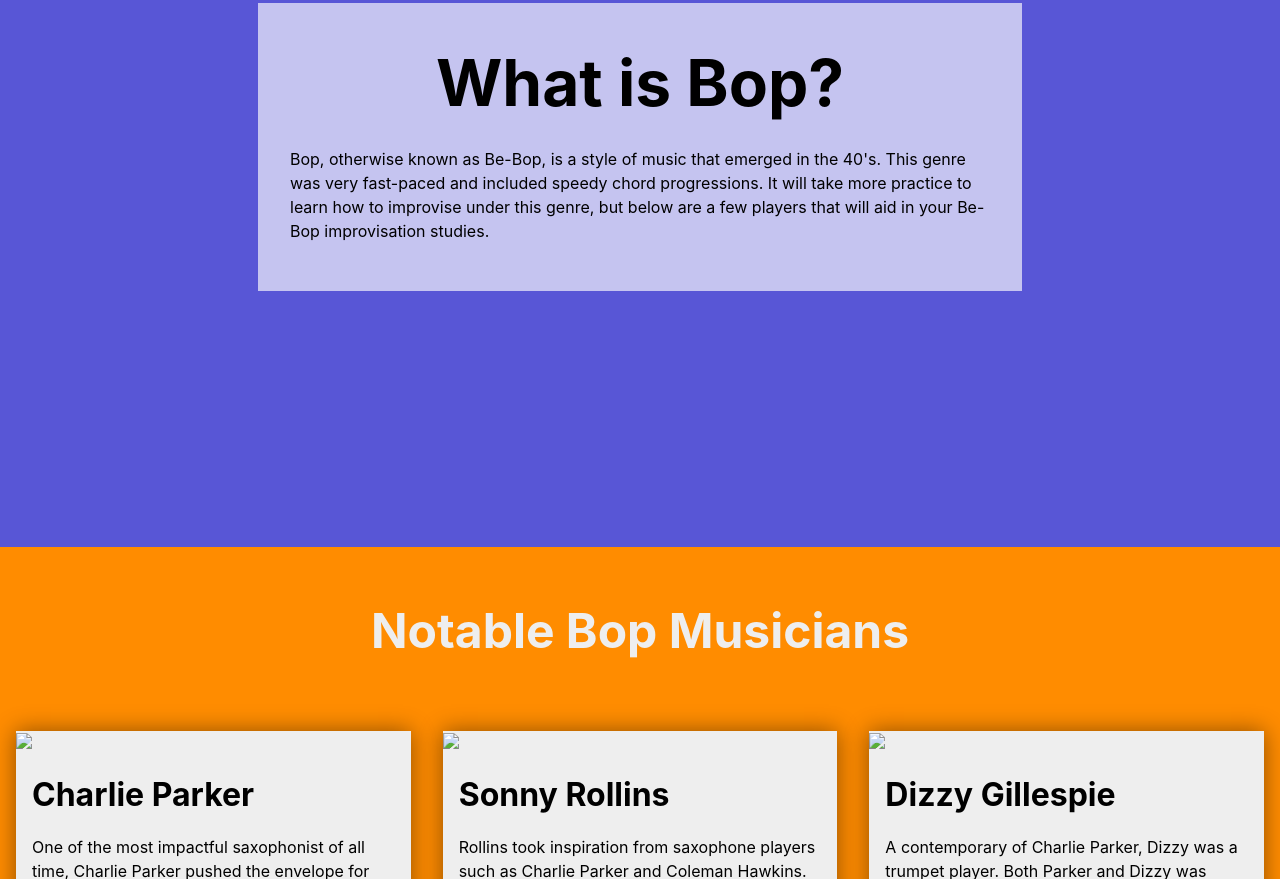
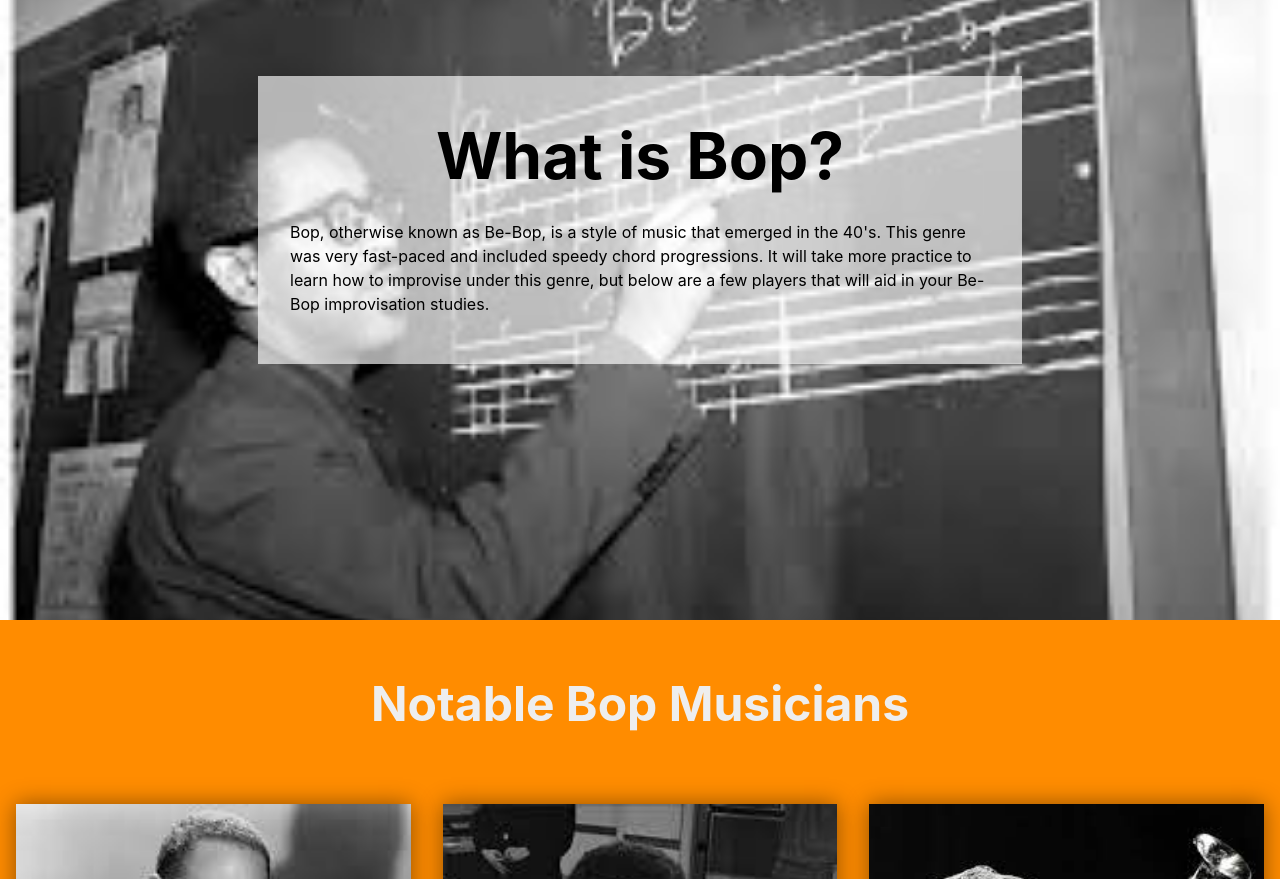
Before and after one commit to Sergiorq1/Single-Page-Cite-WEB10, a plain HTML site: page index.html in a window 1280 px wide. Shown: the part 1921-2800 px from the top of the page. Drawn offline with Linux system fonts and the light colour scheme.

Commit message:
Update index.html

```diff
--- a/index.html
+++ b/index.html
@@ -55,8 +55,8 @@
 
 
 			#swing-big-band {
-				background-color: #5856D6;
-				background-image: url(images/carlos-0.jpg);
+				/* background-color: #5856D6; */
+				background-image:url("Images-WEB/Swing.jpeg");
 				background-size: cover;
 				display: flex;
 				justify-content: center;
@@ -102,7 +102,7 @@
 
 			#Bop {
 				background-color: #5856D6;
-				background-image: url(images/carlos-0.jpg);
+				background-image: url(Images-WEB/Bebop.jpeg);
 				background-size: cover;
 				display: flex;
 				justify-content: center;
@@ -142,9 +142,6 @@
 				color: #eee;
 			}
 
-
-
-
 			.card {
 				width: 400px;
 				margin: 1em;
@@ -166,7 +163,7 @@
 
 			#Cool {
 				background-color: #5856D6;
-				background-image: url(images/carlos-0.jpg);
+				background-image: url(Images-WEB/Cool.jpeg);
 				background-size: cover;
 				display: flex;
 				justify-content: center;
@@ -207,7 +204,7 @@
 			/* Style this */
 			#Hard-bop {
 				background-color: #5856D6;
-				background-image: url(images/carlos-0.jpg);
+				background-image: url(Images-WEB/Hardbop.jpeg);
 				background-size: cover;
 				display: flex;
 				justify-content: center;
@@ -325,17 +322,17 @@
 				<h2>Notable Swing/Big Band Musicians</h2>
 				<ul>
 					<li class="card">
-						<img src="images/moog-0.jpg">
+						<img src="Images-WEB/Benny.jpeg">
 						<h3>Benny Goodman</h3>
 						<p>Perhaps the biggest woodwind player during the swing era, Benny Goodman Played with greats like Frank Sinatra, and he was the most iconic woodwind player at the time. A song that embodies his style is Sing, Sing, Sing. </p>
 					</li>
 					<li class="card">
-						<img src="images/moog-1.jpg">
+						<img src="Images-WEB/Sid.jpeg">
 						<h3>Sidney Bechet</h3>
 						<p>A lesser-known name in the swing era, Sidney played along side Louis Armstrong. He set the stage for future saxophone players because he was one of the first to push the envolope for what a saxophone can do. He mainly played Soprano Saxophone</p>
 					</li>
 					<li class="card">
-						<img src="images/moog-2.jpg">
+						<img src="Images-WEB/Hawkins.jpeg">
 						<h3>Coleman Hawkins</h3>
 						<p>Similar to Sidney Bechet, Hawkins was a pioneer to Saxophone, but more Specifically the Tenor Sax. His style was aggressive, but very melodic as well. Albums to study: The Hawk Flies High, Night Hawk, and Desafinado</p>
 					</li>
@@ -353,17 +350,17 @@
 				<h2>Notable Bop Musicians</h2>
 				<ul>
 					<li class="card">
-						<img src="images/moog-0.jpg">
+						<img src="Images-WEB/Bird.jpeg">
 						<h3>Charlie Parker</h3>
 						<p>One of the most impactful saxophonist of all time, Charlie Parker pushed the envelope for what can be possible on the saxophone and composed the most complex chord progressions at the time. With that being said, albums that will aid with mastering the be-bop style are Bird and Diz, The Charlie Parker Story, and Charlie Parker Session </p>
 					</li>
 					<li class="card">
-						<img src="images/moog-1.jpg">
+						<img src="Images-WEB/Sonny.jpeg">
 						<h3>Sonny Rollins</h3>
 						<p>Rollins took inspiration from saxophone players such as Charlie Parker and Coleman Hawkins. He played bop and mainly played Tenor saxophone. Notable albums include Saxophone Colossus, The Bridge, and Way Out West</p>
 					</li>
 					<li class="card">
-						<img src="images/moog-2.jpg">
+						<img src="Images-WEB/Dizzy.jpeg">
 						<h3>Dizzy Gillespie</h3>
 						<p>A contemporary of Charlie Parker, Dizzy was a trumpet player. Both Parker and Dizzy was similar in style and influence, so it is hard to name one without the other.</p>
 					</li>
@@ -381,17 +378,17 @@
 				<h2>Notable Cool Jazz Musicians</h2>
 				<ul>
 					<li class="card">
-						<img src="images/moog-0.jpg">
+						<img src="Images-WEB/Lester.jpeg">
 						<h3>Lester Young</h3>
 						<p>One of the Pioneers for Cool jazz, he helped popularize the chilled out jazz style. Notable albums include Lester Young Trio, The Jazz Giants '56, and Going for Myself</p>
 					</li>
 					<li class="card">
-						<img src="images/moog-1.jpg">
+						<img src="Images-WEB/Getz.jpeg">
 						<h3>Stan Getz</h3>
 						<p>Getz was part of the cool Jazz movement, but what separates him from his contemporaries is his work in the Bossa Nova genre. He has a very fuzzy and mellow tone, which makes him a perfect fit for Bossa Nova. Albums include Getz/Gilberto, Jazz Samba, and Stan Getz & Bill Evans</p>
 					</li>
 					<li class="card">
-						<img src="images/moog-2.jpg">
+						<img src="Images-WEB/Dexter.jpeg">
 						<h3>Dexter Gordon</h3>
 						<p>Having played Bop in the beginning of his career, Gordon soon expanded to the Cool jazz genre. Albums in this era include Go!, Our Man in Paris, and One Flight Up</p>
 					</li>
@@ -409,17 +406,17 @@
 				<h2>Notable Hard Bop Musicians</h2>
 				<ul>
 					<li class="card">
-						<img src="images/moog-0.jpg">
+						<img src="Images-WEB/Coltrane.jpeg">
 						<h3>John Coltrane </h3>
 						<p>Coltrane's sound, like several other jazz giants, has evolved throughout his life. During the hard bop era, notable albums include Giant Steps, My Favorite Things, and A Love Supreme. Giant Steps was perhaps one of the most important jazz standards of all time, as it is now used as a benchmark for jazz proficiency.</p>
 					</li>
 					<li class="card">
-						<img src="images/moog-1.jpg">
+						<img src="Images-WEB/Joe.jpeg">
 						<h3>Joe Henderson</h3>
 						<p>While known for mostly his work that followed the Hard Bop era, Joe Henderson was still part of the Hard Bop Era, especially with the classic Jazz  standard, "Song for my Father"</p>
 					</li>
 					<li class="card">
-						<img src="images/moog-2.jpg">
+						<img src="Images-WEB/Brecker.jpeg">
 						<h3>Micheal Brecker</h3>
 						<p>Brecker was one of the first to combine Jazz with rock music, while still playing with Greats like Herbie Hancock, Roy Hargrove, and Chick Corea.</p>
 					</li>
```
